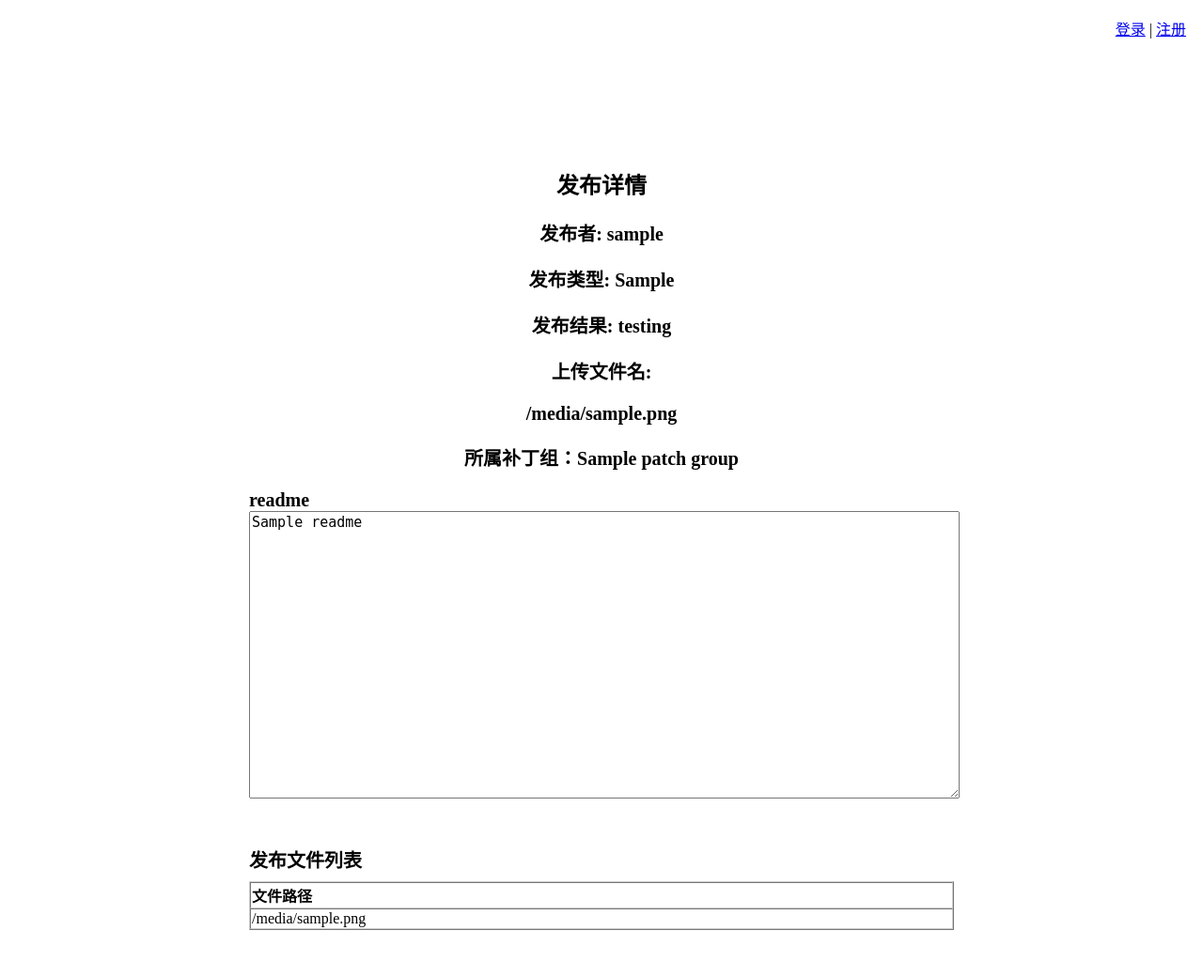
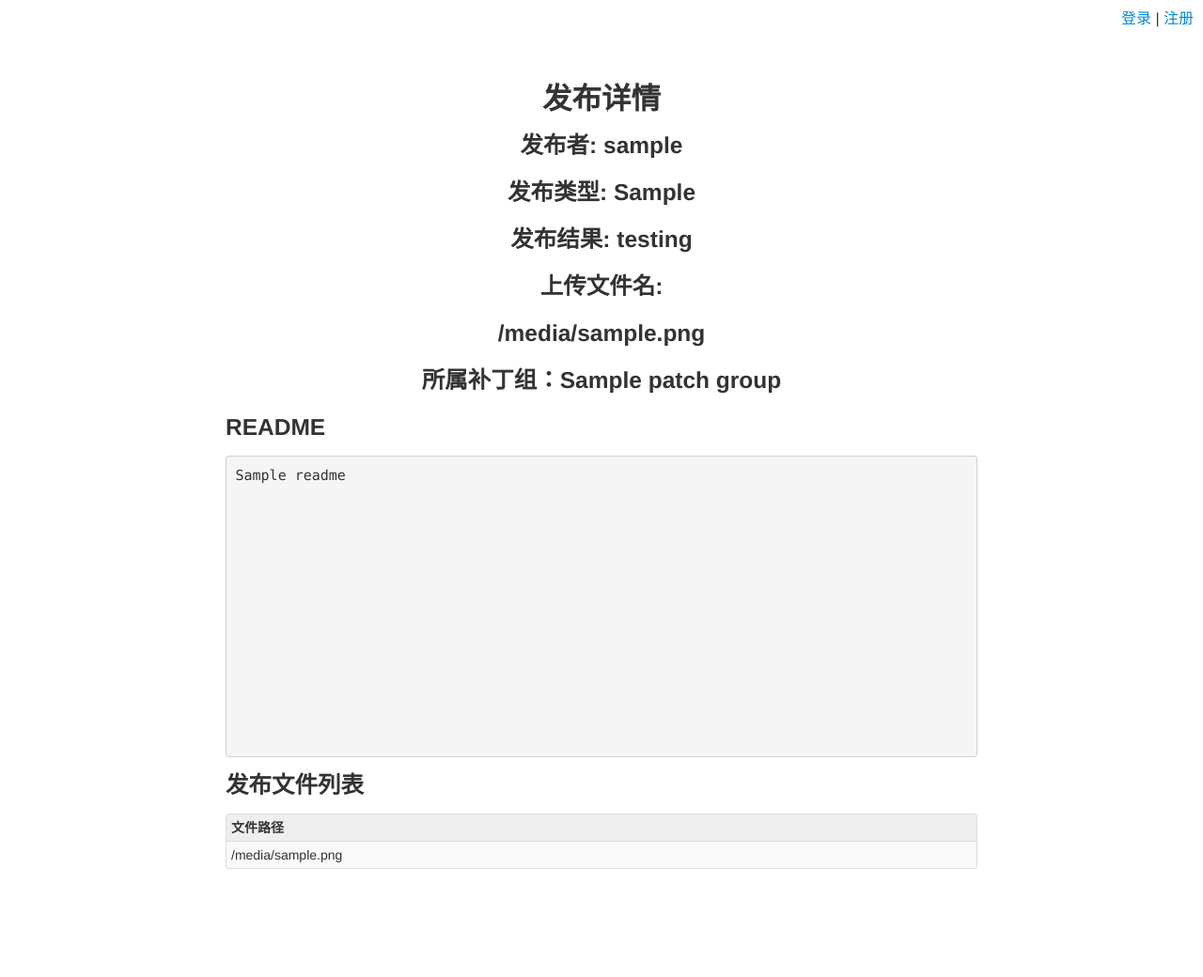
Before and after one commit to cash2one/asdeploy_v1.3.1, a Django app: template deployment/templates/deploy_record_detail_page.html in a window 1280 px wide. Shown: the whole page at 94% size. After the commit the page ends 925 px from the top, so only its background shows below. Run offline with Django 3.2, Linux system fonts and the light colour scheme; the template is opened without the code that fills it: most values are stand-ins (such as "Sample title", 1, 10 or a date in 2020).

Commit message:
20130520_2111 deployRecordDetail

```diff
--- a/deployment/templates/deploy_record_detail_page.html
+++ b/deployment/templates/deploy_record_detail_page.html
@@ -1,37 +1,19 @@
 {% extends "base.html" %}
 {% block style %}
+<link rel="stylesheet" href="/static_files/css/bootstrap.min.css" />
+<link rel="stylesheet" href="/static_files/css/custom-theme/jquery-ui-1.10.0.custom.css"/>
 <style>
-	div.wrap {
-		text-align: center;
-		padding-top: 50px;
+.table thead {
+	background-color: #eee;
 }
-	div.sect_wrap {
-		width: 750px;
-		margin: 0px auto 50px;
-	}
-	.sect_title {
-		float: left;
-		font-size: 20px;
-		font-weight: bold;
-	}
-	.sect_content {
-		margin: 0px auto;
-		overflow-y: scroll;
-		font-size: 15px;
-		width: 750px;
-		height: 300px;
-	}
-	div.basic_info h3 {
-		font-size: 20px;
-	}
-
 </style>
 {% endblock %}
 {% block native_js %}
+<script src="/static_files/js/bootstrap.min.js"></script>
+<script src="/static_files/js/jquery-ui-1.10.0.custom.min.js"></script>
 <script>
 $(function(){
 	highlightConflict();
-
 	$('#ignoreResetBtn').click(function(){
 		if(!confirm('确认要忽略本次重置发布')){
 			return;
@@ -52,12 +34,12 @@ $(function(){
 
 function highlightConflict(){
 	var conflictDict = {}
-	$('#conflictTbl').children('tbody').find('tr td:nth-child(1) input').each(function(i, v){
-		conflictDict[v.value] = true;
+	$('#conflictTbl').children('tbody').find('tr td:nth-child(1)').each(function(i, v){
+		conflictDict[v.innerHTML] = true;
 	});
 	$('#fileListTbl').children('tbody').find('tr td:nth-child(1)').each(function(i, v){
 		if(conflictDict[v.innerHTML]){
-			v.style.backgroundColor = '#f88';
+			$(v).parent().addClass('error');
 		}
 	})
 }
@@ -65,8 +47,8 @@ function highlightConflict(){
 {% endblock %}
 {% block content %}
 <div class="wrap">
-	<h2>发布详情</h2>
-	<div class="basic_info">
+	<h2 style="text-align: center;">发布详情</h2>
+	<div style="width: 600px; text-align: center; margin: 10px auto 10px;">
 		<h3>发布者: {{record.user.username}}</h3>
 		<h3>发布类型: {{record.deploy_item.deploy_type}}</h3>
 		<h3>发布结果: {{record.status}}</h3>
@@ -76,25 +58,16 @@ function highlightConflict(){
 		<h3>所属补丁组：{{record.deploy_item.patch_group.name}}</h3>
 		{% endif%}
 		{% if record.status == 'reset_success' %}
-		<input type="button" value="重置忽略" id="ignoreResetBtn"/>
+		<button id="ignoreResetBtn" type="button" class="btn btn-primary">重置忽略</button>
 		{% endif %}
 	</div>
-	<div class="sect_wrap">
-		<div class="sect_title">
-			<label>readme</label>
-		</div>
-		<br/>
-		<textarea readonly="readonly" class="sect_content">{{readme}}</textarea>
-	</div>
 
-	<div class="sect_wrap">
-		<div class="sect_title">
-			<label>发布文件列表</label>
-		</div>
-		<br/>
-		<!--textarea readonly="readonly" class="sect_content">{{file_list_content}}</textarea -->
-		<div style="padding-top: 20px;" id="fileListWrap">
-			<table id="fileListTbl" border="1" cellspacing="0" style="width: 750px; text-align: left">
+	<div style="width: 800px; margin: 10px auto 10px;">
+		<h3>README</h3>
+		<pre style="height: 300px; overflow: auto; font-size:15px;">{{readme}}</pre>
+
+		<h3>发布文件列表</h3>
+		<table id="fileListTbl" class="table table-bordered table-condensed table-hover table-striped" style="width: 100%;">
 			<thead>
 				<tr><th>文件路径</th></tr>
 			</thead>
@@ -106,30 +79,22 @@ function highlightConflict(){
 			{% endfor %}
 			</tbody>
 		</table>
-		</div>
-	</div>
 
 		{% if record.is_conflict_with_others and conflict_detail %}
-	<div class="sect_wrap">
-		<div class="sect_title" style="float:none; text-align: left; ">
-			<label>文件冲突详情</label>
-		</div>
-		<div>
-			<table id="conflictTbl" border="1" cellspacing="0">
+		<h3>文件冲突详情</h3>
+		<table id="conflictTbl" class="table table-bordered table-condensed table-hover table-striped" style="width: 100%;">
 			<thead>
 				<tr>
-						<th width="380">文件名</th>
+					<th width="400">文件名</th>
 					<th width="60">类型</th>
 					<th width="150">冲突组名</th>
-						<th width="90">组状态</th>
+					<th width="60">组状态</th>
 				</tr>
 			</thead>
 			<tbody>
 			{% for conflict_info in conflict_detail.conflict_infos.all %}
 				<tr>
-						<td style="text-align: left;">
-							<input style="width: 375px; height: 100%; border: 0px" readOnly="true" value="{{conflict_info.conflict_patch_file.file_path}}"/>
-						</td>
+					<td>{{conflict_info.conflict_patch_file.file_path}}</td>
 					<td>{{conflict_info.conflict_patch_file.file_type}}</td>
 					<td>{{conflict_info.conflict_patch_group.name}}</td>
 					<td>{{conflict_info.conflict_patch_group.status}}</td>
@@ -137,17 +102,7 @@ function highlightConflict(){
 			{% endfor %}
 			</tbody>
 		</table>
+		{% endif %}
 	</div>
 </div>
-	{% endif %}
-
-	<div class="sect_wrap"  style="display:none;">
-		<div class="sect_title">
-			<label>发布日志</label>
-		</div>
-		<br/>
-		<textarea readonly="readonly" class="sect_content"></textarea>
-	</div>
-
-</div>
 {% endblock %}
```
Lines whose indentation alone changed are shown as unchanged.
